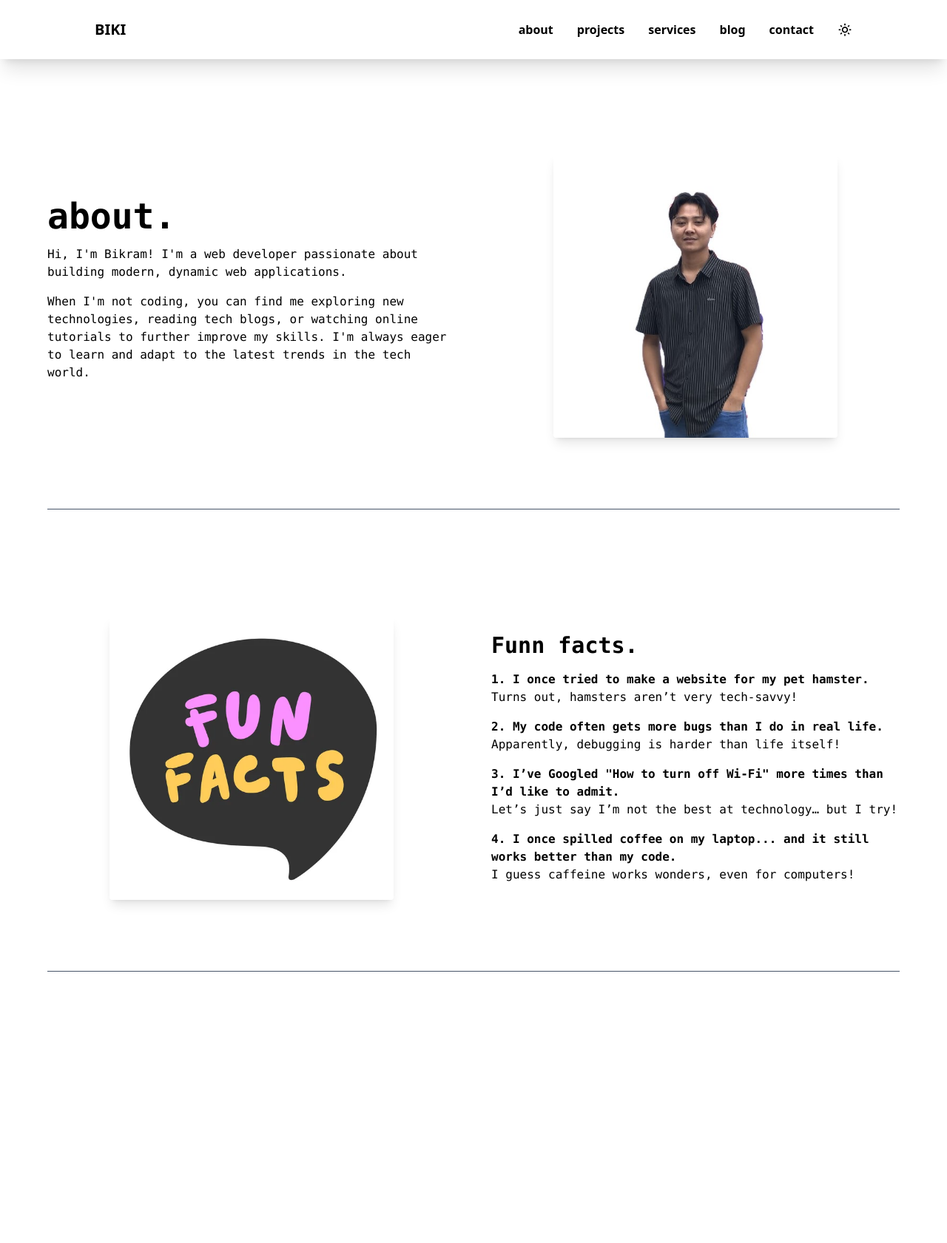
After one commit to iambiki-git/my_portfolio, a Django app: template portfolio/templates/portfolio/about.html in a window 1280 px wide. The commit adds this page. Shown: the whole page at 74% size. Run offline with Django 5.2, Linux system fonts and the light colour scheme; the template is opened without the code that fills it, so the values that code supplies are empty; some libraries are stand-ins or nearby versions.

Commit message:
worked on about

```diff
--- a/myPortfolio/settings.py
+++ b/myPortfolio/settings.py
@@ -116,7 +116,7 @@ USE_TZ = True
 # Static files (CSS, JavaScript, Images)
 # https://docs.djangoproject.com/en/5.1/howto/static-files/
 
-STATIC_URL = 'static/'
+STATIC_URL = '/static/'
 
 # Default primary key field type
 # https://docs.djangoproject.com/en/5.1/ref/settings/#default-auto-field
--- /dev/null
+++ b/portfolio/static/portfolio/css/style.css
@@ -0,0 +1,23 @@
+body {
+    background-color: #ffffff; /* Light mode */
+    color: #000000;
+    overflow-x: hidden;
+}
+
+body.dark {
+    background-color: #18181B; /* Dark mode */
+    color: whitesmoke;
+}
+
+/* Custom glowing effect */
+.pointer-trail {
+    width: 200px; /* Adjust to make the effect larger */
+    height: 200px; /* Adjust to make the effect larger */
+    position: absolute;
+    pointer-events: none;
+    background: radial-gradient(circle, rgba(0, 210, 255, 0.3) 0%, rgba(0, 150, 255, 0.15) 40%, rgba(255, 0, 255, 0) 80%);
+    transform: translate(-50%, -50%); /* Center the effect */
+    opacity: 0.6; /* Adjust opacity for subtle glow */
+    transition: transform 0.1s ease-out, opacity 0.2s ease-out;
+    filter: blur(20px); /* Blurring to soften edges for glow */
+}
--- /dev/null
+++ b/portfolio/static/portfolio/js/script.js
@@ -0,0 +1,16 @@
+//glowing effect on mouse cursor
+document.addEventListener("DOMContentLoaded", () => {
+    const trail = document.getElementById("trail");
+
+    document.addEventListener("mousemove", (e) => {
+        // Position the trail with a smooth transition
+        trail.style.left = `${e.pageX}px`;
+        trail.style.top = `${e.pageY}px`;
+        trail.classList.remove("hidden"); // Show the trail
+    });
+
+    // Hide the trail when the mouse leaves the document
+    document.addEventListener("mouseleave", () => {
+        trail.classList.add("hidden");
+    });
+});
--- /dev/null
+++ b/portfolio/templates/portfolio/about.html
@@ -0,0 +1,92 @@
+{% extends "portfolio/base.html" %}
+{% load static %}
+{% block herosection %}{% endblock %}
+{% block aboutme %}
+
+<div class="min-h-screen py-20 md:py-32 px-6 font-mono">
+    {% comment %} about me {% endcomment %}
+    <div class="max-w-6xl mx-auto mb-16 border-b border-slate-600 pb-24">
+        <div class="grid grid-cols-1 md:grid-cols-2 gap-12">
+            <!-- About Me Text on Left -->
+            <div class="flex flex-col justify-center">
+                <h2 class="text-5xl font-extrabold mb-4">about.</h2>
+                <p class="text-medium mb-4">
+                    Hi, I'm Bikram! I'm a web developer passionate about building modern, dynamic web applications.
+                </p>
+                <p class="text-medium mb-4">
+                    When I'm not coding, you can find me exploring new technologies, reading tech blogs, or watching online tutorials to further improve my skills. I'm always eager to learn and adapt to the latest trends in the tech world.
+                </p>
+            </div>
+
+             <!-- Image on Right -->
+
+            <div class="flex justify-center items-center">
+                <img src="{% static './portfolio/images/mypic.jpg' %}" alt="Your Image" class="w-96 h-96 object-cover rounded shadow-lg transform transition duration-500 hover:scale-110" />
+            </div>
+
+
+        </div>
+    </div>
+    {% comment %} endof aboutme {% endcomment %}
+
+    {% comment %} start of funny facts {% endcomment %}
+    <div class="min-h-screen py-20 px-6">
+        <div class="max-w-6xl mx-auto border-b border-slate-600 pb-24">
+            <!-- About Me Section -->
+            <div class="grid grid-cols-1 md:grid-cols-2 gap-12">
+                <!-- Left Column: Image -->
+                <div class="flex justify-center items-center">
+                    <img src="{% static './portfolio/images/fun_facts.jpg' %}" alt="Your Image" class="w-96 h-96 object-cover rounded shadow-lg transform transition duration-500 hover:scale-110" />
+                </div>
+
+                 <!-- Right Column: Funny Facts -->
+            <div class="flex flex-col justify-center space-y-4">
+                <h2 class="text-3xl font-semibold">Funn facts.</h2>
+
+                <div>
+                    <p class="text-medium"><strong>1. I once tried to make a website for my pet hamster.</strong></p>
+                    <p>Turns out, hamsters aren’t very tech-savvy!</p>
+                </div>
+
+                <div>
+                    <p class="text-medium"><strong>2. My code often gets more bugs than I do in real life.</strong></p>
+                    <p>Apparently, debugging is harder than life itself!</p>
+                </div>
+
+                <div>
+                    <p class="text-medium"><strong>3. I’ve Googled "How to turn off Wi-Fi" more times than I’d like to admit.</strong></p>
+                    <p>Let’s just say I’m not the best at technology… but I try!</p>
+                </div>
+
+                <div>
+                    <p class="text-medium"><strong>4. I once spilled coffee on my laptop... and it still works better than my code.</strong></p>
+                    <p>I guess caffeine works wonders, even for computers!</p>
+                </div>
+            </div>
+
+            </div>
+        </div>
+    </div>
+    {% comment %} endof funny facts {% endcomment %}
+
+    {% comment %} start of my skills  {% endcomment %}
+
+
+</div>
+
+<!-- Scroll Animations -->
+<script>
+    window.addEventListener('scroll', () => {
+        const elements = document.querySelectorAll('.fade-in');
+        elements.forEach((el) => {
+            if (el.getBoundingClientRect().top < window.innerHeight) {
+                el.classList.add('animate__fadeIn');
+            }
+        });
+    });
+</script>
+
+
+
+{% endblock %}
+{% block footer %}{% endblock %}
--- a/portfolio/templates/portfolio/base.html
+++ b/portfolio/templates/portfolio/base.html
@@ -1,3 +1,4 @@
+{% load static %}
 <!DOCTYPE html>
 <html lang="en">
 <head>
@@ -5,27 +6,24 @@
     <meta name="viewport" content="width=device-width, initial-scale=1.0">
     <script src="https://cdn.tailwindcss.com"></script>
     <link href="https://cdn.jsdelivr.net/npm/boxicons/css/boxicons.min.css" rel="stylesheet">
+    <link href="https://cdnjs.cloudflare.com/ajax/libs/animate.css/4.1.1/animate.min.css" rel="stylesheet">
+
+    <title>{% block title %}Biki | Portfolio{% endblock %}</title>
+    <link rel="stylesheet" href="{% static './portfolio/css/style.css' %}">
+</head>
+<body>
+  <div id="trail" class="pointer-trail hidden"></div>
+
+    {% block navbar %} {% include "portfolio/navbar.html" %}{% endblock %}
+
+    {% block herosection %}{% endblock %}
+    {% block aboutme %}{% endblock %}
 
 
-    <title>{% block title %}Biki | Portfolio{% endblock %}</title>
-    <style>
+    {% block footer %} {% include "portfolio/footer.html" %}{% endblock %}
 
-        body {
-            background-color: #ffffff; /* Light mode */
-            color: #000000;
-          }
 
-          body.dark {
-            background-color: #18181B; /* Dark mode */
-            color: #fff;
-            {% comment %} color: #94A3B8; {% endcomment %}
-          }
 
-    </style>
-</head>
-<body>
-    {% block navbar %} {% include "portfolio/navbar.html" %}{% endblock %}
-    {% block herosection %} {% include "portfolio/heroSection.html" %}{% endblock %}
-    {% block footer %} {% include "portfolio/footer.html" %}{% endblock %}
+    <script src="{% static './portfolio/js/script.js' %}"></script>
 </body>
 </html>
--- a/portfolio/templates/portfolio/footer.html
+++ b/portfolio/templates/portfolio/footer.html
@@ -1,4 +1,4 @@
-<footer class="text-white -mt-12 md:mt-0">
+<footer class="text-white -mt-8 md:mt-0">
     <div class="flex justify-center space-x-8">
         <a href="https://www.linkedin.com/in/bikram-gurung-1749b9319/" target="_blank" class="hover:text-blue-500 transition duration-300">
             <i class="bx bxl-linkedin text-2xl"></i>
--- a/portfolio/templates/portfolio/heroSection.html
+++ b/portfolio/templates/portfolio/heroSection.html
@@ -1,12 +1,12 @@
 {% load static %}
 <section class="relative w-full h-96 flex items-center justify-center">
-    <div class="text-center max-w-3xl mx-auto px-6 mt-10 md:mt-32">
+    <div class="text-center max-w-3xl mx-auto px-6 mt-12 md:mt-32">
         <h1 class="text-4xl md:text-5xl font-bold mb-4">
             Bikram Gurung
         </h1>
         <p class="text-lg mb-8 leading-relaxed opacity-80">
             I am a passionate <span class="border-b-2 border-lime-300">web developer</span> with a focus on creating modern, responsive, and user-friendly web applications.
         </p>
-        <p class="">Want to know more about me? <a href="#" class="hover:border-b border-blue-500 font-bold">Click here.</a></p>
+        <p class="-mt-4 md:mt-0">Want to know more about me? <a href="#" class="hover:border-b-2 border-blue-600 font-bold hover:text-blue-600">Click here.</a></p>
     </div>
 </section>
--- a/portfolio/templates/portfolio/index.html
+++ b/portfolio/templates/portfolio/index.html
@@ -1,2 +1,3 @@
 {% extends "portfolio/base.html" %}
 {% load static %}
+{% block herosection %} {% include "portfolio/heroSection.html" %} {% endblock %}
--- a/portfolio/templates/portfolio/navbar.html
+++ b/portfolio/templates/portfolio/navbar.html
@@ -1,12 +1,12 @@
 {% load static %}
 <nav class="flex items-center justify-between h-20 font-semibold px-6 md:px-32 shadow-xl">
     <!-- Logo -->
-    <a href="/" class="text-xl md:text-xl transition-all duration-300 ease-in-out"><h2>BIKI</h2></a>
+    <a href="/" class="text-xl md:text-xl transition-all duration-300 ease-in-out"><h2 class="font-bold">BIKI</h2></a>
 
     <!-- Menu Items (Desktop) -->
     <ul class="hidden items-center gap-8 md:flex font-sans">
         {% comment %} <a href="#" class="hover:text-slate-300 transition-all duration-300 ease-in-out"><li>home</li></a> {% endcomment %}
-        <a href="#" class="hover:text-slate-400 transition-all duration-300 ease-in-out"><li>about</li></a>
+        <a href="{% url 'about' %}" class="hover:text-slate-400 transition-all duration-300 ease-in-out"><li>about</li></a>
         <a href="#" class="hover:text-slate-400 transition-all duration-300 ease-in-out"><li>projects</li></a>
         <a href="#" class="hover:text-slate-400 transition-all duration-300 ease-in-out"><li>services</li></a>
         <a href="#" class="hover:text-slate-400 transition-all duration-300 ease-in-out"><li>blog</li></a>
@@ -18,9 +18,9 @@
     <!-- Hamburger Icon (Mobile) -->
     <div class="md:hidden">
         <button id="menu-toggle" class="text-2xl">
-            <i class='bx bx-menu hover:text-slate-300 transition-all duration-300 ease-in-out'></i>
+            <i class='bx bx-menu font-bold hover:text-slate-300 transition-all duration-300 ease-in-out'></i>
         </button>
-        <i class='bx bx-sun cursor-pointer text-2xl ml-4' id="mobile-theme-toggle"></i>
+        <i class='bx bx-sun font-bold cursor-pointer text-2xl ml-4' id="mobile-theme-toggle"></i>
 
     </div>
 </nav>
@@ -35,7 +35,7 @@
     <!-- Menu Links -->
     <ul class="flex flex-col items-start space-y-4">
         <li><a href="/" class="font-semibold text-lg hover:border-b-2 hover:border-green-500 pb-1 hover:text-slate-400 transition-all duration-300 ease-in-out">Home</a></li>
-        <li><a href="#" class="font-semibold text-lg hover:border-b-2 hover:border-green-500 pb-1 hover:text-slate-400 transition-all duration-300 ease-in-out">About</a></li>
+        <li><a href="{% url 'about' %}" class="font-semibold text-lg hover:border-b-2 hover:border-green-500 pb-1 hover:text-slate-400 transition-all duration-300 ease-in-out">About</a></li>
         <li><a href="#" class="font-semibold text-lg hover:border-b-2 hover:border-green-500 pb-1 hover:text-slate-400 transition-all duration-300 ease-in-out">Projects</a></li>
         <li><a href="#" class="font-semibold text-lg hover:border-b-2 hover:border-green-500 pb-1 hover:text-slate-400 transition-all duration-300 ease-in-out">Services</a></li>
         <li><a href="#" class="font-semibold text-lg hover:border-b-2 border-green-500 pb-1 hover:text-slate-400 transition-all duration-300 ease-in-out">Blog</a></li>
--- a/portfolio/urls.py
+++ b/portfolio/urls.py
@@ -3,4 +3,5 @@ from portfolio import views
 
 urlpatterns = [
     path('', views.index, name='index'),
+    path('about-me/', views.about, name='about'),
 ]
--- a/portfolio/views.py
+++ b/portfolio/views.py
@@ -3,3 +3,6 @@
 # Create your views here.
 def index(request):
     return render(request, 'portfolio/index.html')
+
+def about(request):
+    return render(request, 'portfolio/about.html')
```
Also changed, not shown: portfolio/static/portfolio/images/fun_facts.jpg (added), portfolio/static/portfolio/images/mypic.jpg (added).
